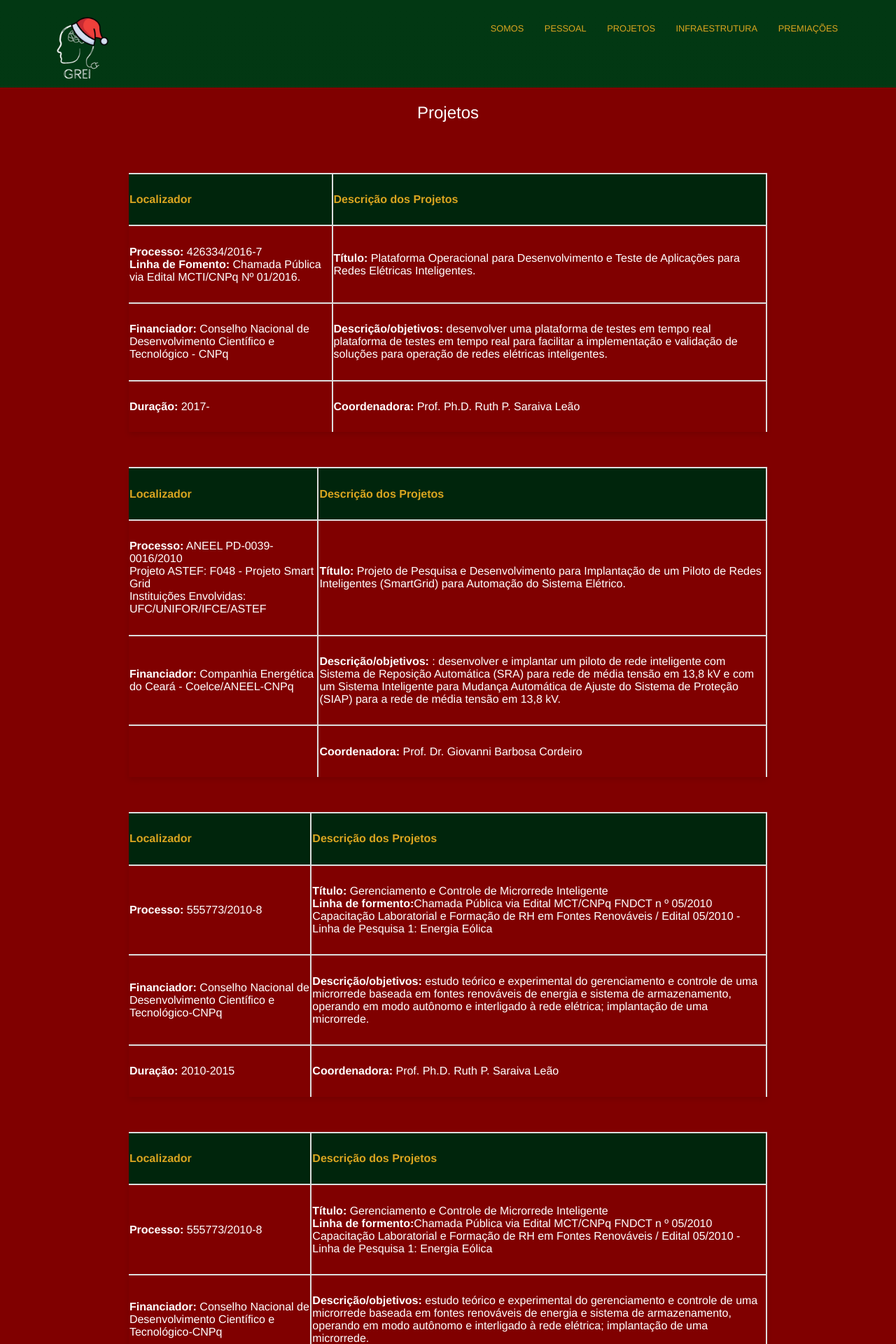
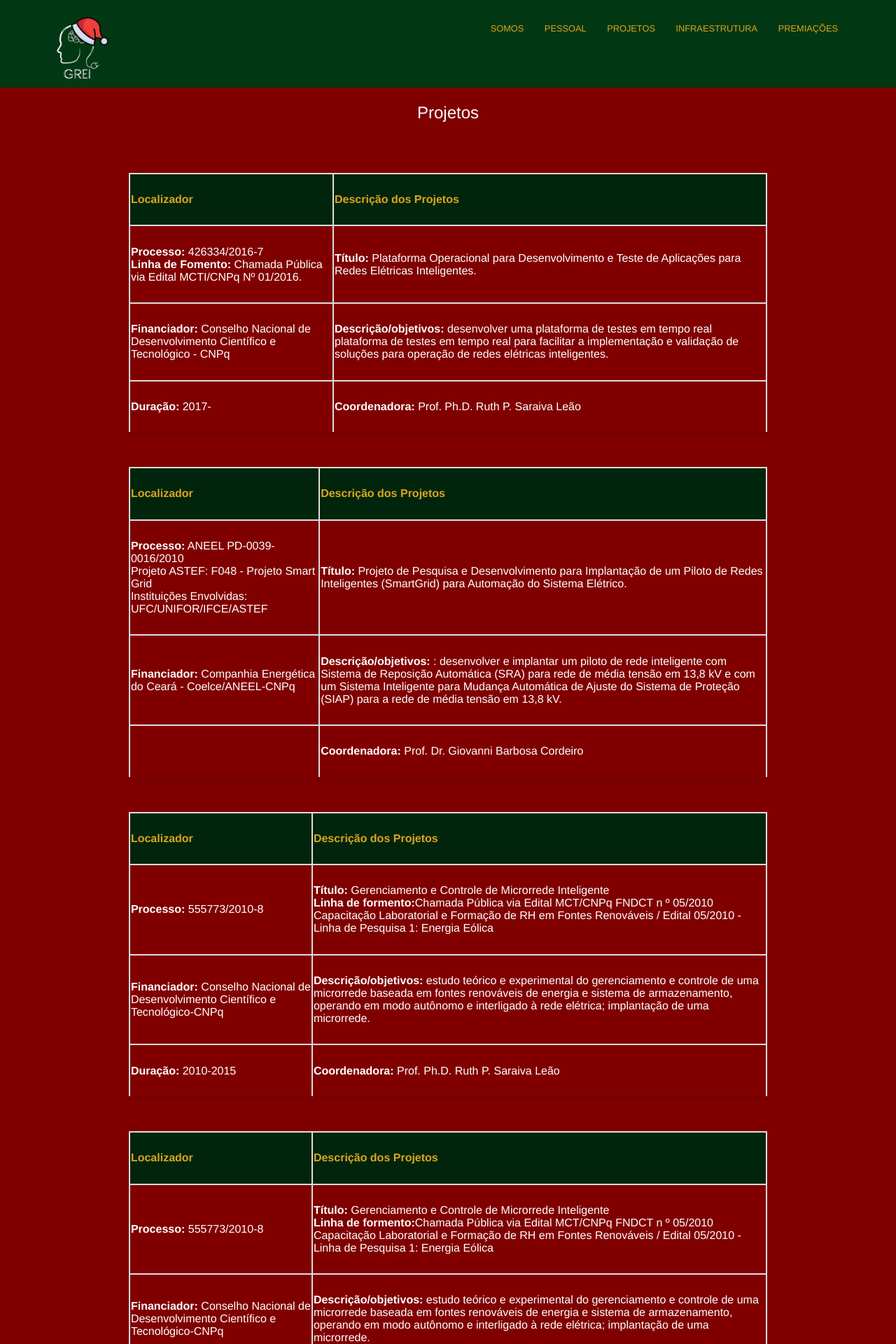
Before and after one commit to Gabriell89222/Gabriell89222.github.io, a Jekyll site: the page built from pricing.html, in a window 1280 px wide. Shown: the top 1920 px of the page at 70% size. Built offline with Jekyll 4.4.1, drawn with Linux system fonts in a browser that asks for light colours.

Commit message:
Atualiza foto e tabela

```diff
--- a/_sass/layout.scss
+++ b/_sass/layout.scss
@@ -110,6 +110,8 @@ section {
 		text-align: left;
 		border-bottom: 2px solid #ddd; /* borda inferior */
 		border-right: 2px solid #ddd; /* borda direita */
+		border-left: 2px solid #ddd; /* borda direita */
+
 	}
 	th {
 		background-color: #00250c;
```
Also changed, not shown: images/stafff/CLRC.png.
